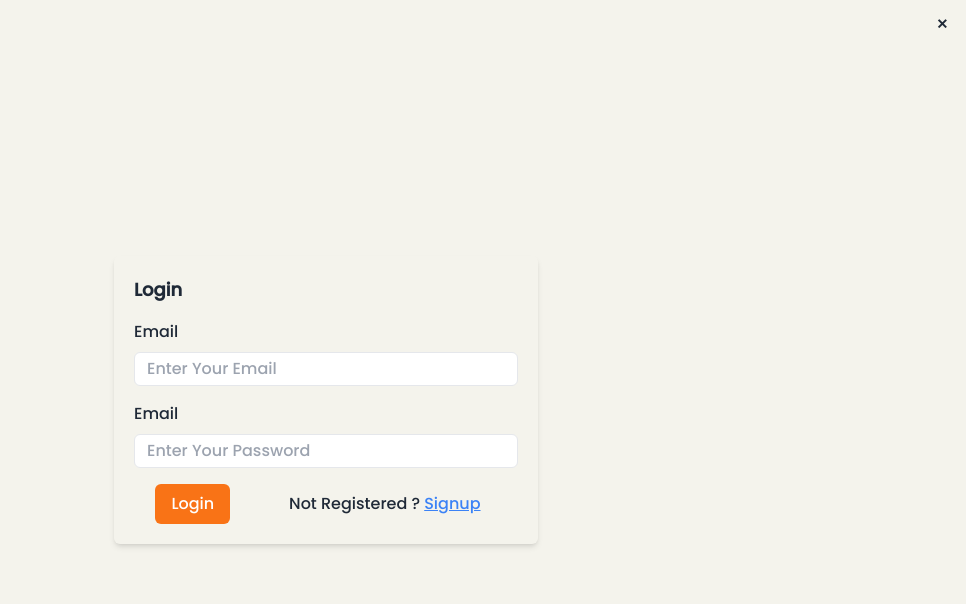
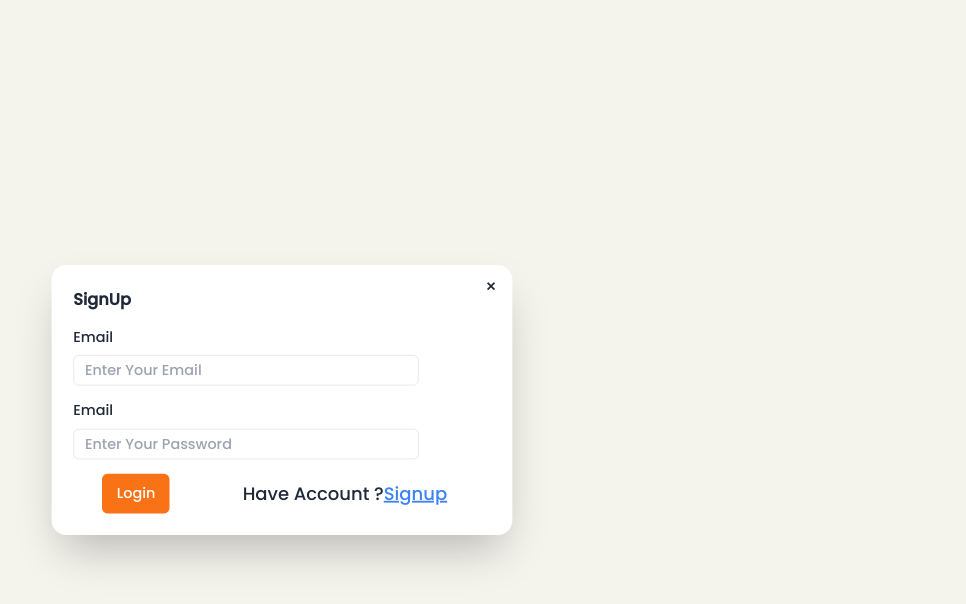
Before and after one commit to vaishu249/book-store-website, a React (Vite) app in the folder Frontend/: page /signup in a window 1280 px wide. Shown: the top 604 px of the page, without its empty margins (314-1280 px from the left). Built offline with nearby package versions, Linux system fonts and the light colour scheme.

Commit message:
routes dfine

```diff
--- a/Frontend/src/Components/Signup.jsx
+++ b/Frontend/src/Components/Signup.jsx
@@ -1,16 +1,17 @@
 import React from 'react'
 import { Link } from 'react-router-dom';
+import Login from './Login';
 const Signup = () => {
   return (
     <>
         <div className='flex h-screen items-center justify-center '>
-            <div id="my_modal_3" className="border=[2px] shadow-md p-5 rounded-md">
-                <div className="">
-                    <form method="div">
+            <div className='w-[600px]' >
+                <div className="modal-box">
+                    <form method="dialog">
                         {/* if there is a button in form, it will close the modal */}
-                        <button className="btn btn-sm btn-circle btn-ghost absolute right-2 top-2">✕</button>
+                        <Link to="/" className="btn btn-sm btn-circle btn-ghost absolute right-2 top-2">✕</Link>
                     </form>
-                    <h3 className="font-bold text-lg">Login</h3>
+                    <h3 className="font-bold text-lg">SignUp</h3>
                     <div className='mt-4 space-y-2'>
                         <span>Email</span><br />
                         <input type="email" placeholder='Enter Your Email' className='md:w-96 w-80 py-1 px-3 border rounded-md outline-none' />
@@ -21,12 +22,15 @@ const Signup = () => {
                     </div>
                     <div className='flex justify-around mt-4'>
                         <button className='bg-orange-500 text-white px-4 py-2 rounded-md hover:bg-slate-900 duration-300 cursor-pointer'>Login</button>
-                        <p className='px-4 py-2'>Not Registered ? <Link
-                            to="/signup"
+                        <p className='px-4 py-2 text-xl'>Have Account ?
+                        <button
                             className='underline text-blue-500 cursor-pointer'
+                            onClick={()=> document.getElementById("my_modal_3").showModal()}
                         >
                             Signup
-                        </Link>{" "}</p>
+                        </button>{" "}
+                        <Login/>
+                        </p>
                     </div>
                 </div>
             </div>
```
